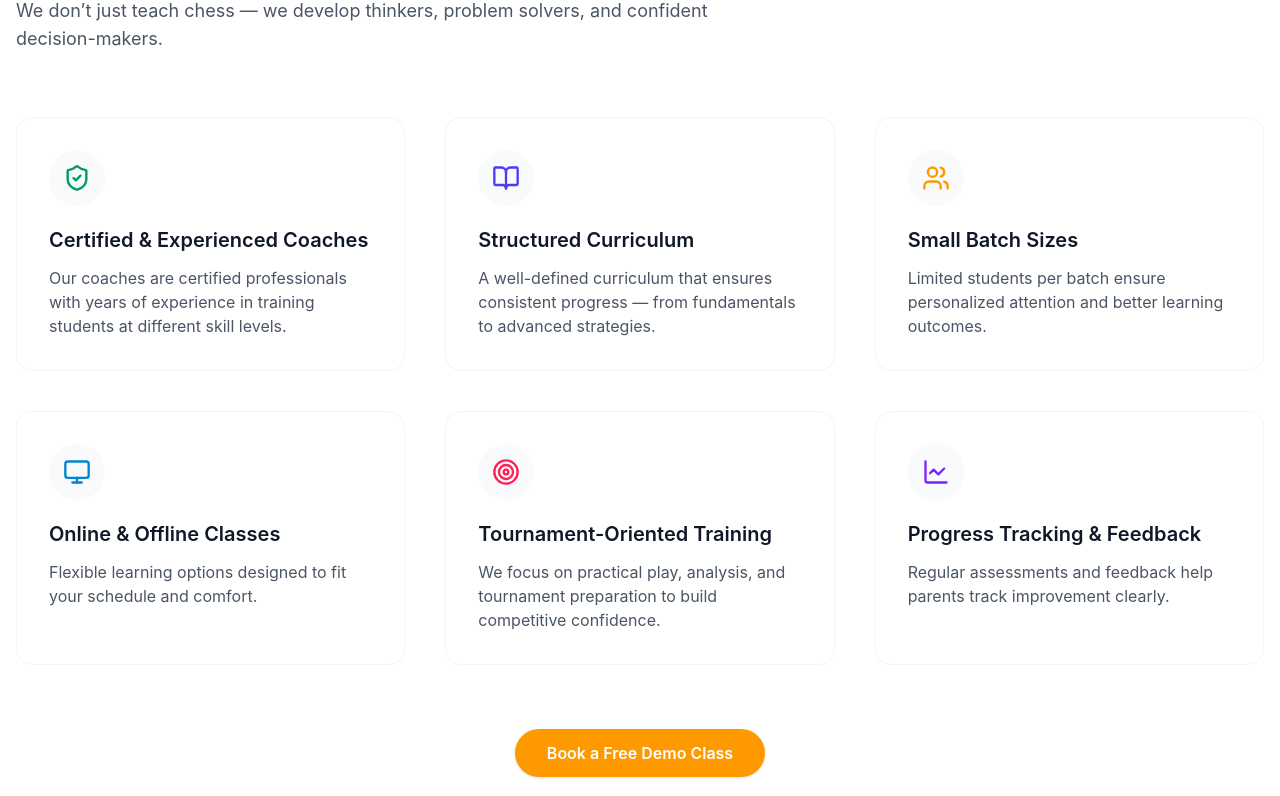
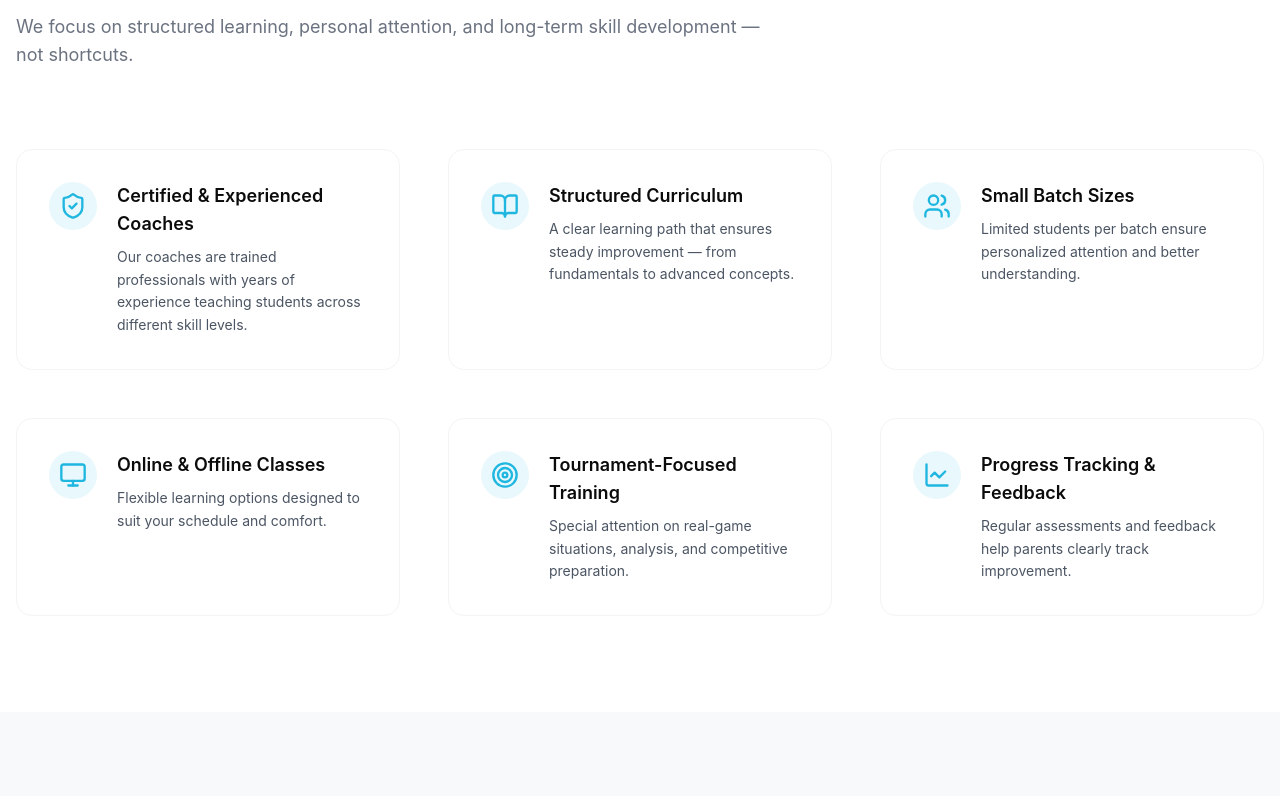
Before and after one commit to vivekmehto/nimzo-academy, a React (Vite) app: page / in a window 1280 px wide. Shown: the part 2044-2840 px from the top of the page. Built offline with nearby package versions, Linux system fonts and the light colour scheme.

Commit message:
Update: why choose us component

```diff
--- a/src/components/WhyChooseUs.tsx
+++ b/src/components/WhyChooseUs.tsx
@@ -16,90 +16,90 @@ type Reason = {
 
 const reasons: Reason[] = [
   {
-    icon: <ShieldCheck className="h-7 w-7 text-emerald-600" />,
+    icon: <ShieldCheck className="h-7 w-7 text-[#1FB6E0]" />,
     title: "Certified & Experienced Coaches",
     description:
-      "Our coaches are certified professionals with years of experience in training students at different skill levels.",
+      "Our coaches are trained professionals with years of experience teaching students across different skill levels.",
   },
   {
-    icon: <BookOpen className="h-7 w-7 text-indigo-600" />,
+    icon: <BookOpen className="h-7 w-7 text-[#1FB6E0]" />,
     title: "Structured Curriculum",
     description:
-      "A well-defined curriculum that ensures consistent progress — from fundamentals to advanced strategies.",
+      "A clear learning path that ensures steady improvement — from fundamentals to advanced concepts.",
   },
   {
-    icon: <Users className="h-7 w-7 text-amber-500" />,
+    icon: <Users className="h-7 w-7 text-[#1FB6E0]" />,
     title: "Small Batch Sizes",
     description:
-      "Limited students per batch ensure personalized attention and better learning outcomes.",
+      "Limited students per batch ensure personalized attention and better understanding.",
   },
   {
-    icon: <Monitor className="h-7 w-7 text-sky-600" />,
+    icon: <Monitor className="h-7 w-7 text-[#1FB6E0]" />,
     title: "Online & Offline Classes",
     description:
-      "Flexible learning options designed to fit your schedule and comfort.",
+      "Flexible learning options designed to suit your schedule and comfort.",
   },
   {
-    icon: <Target className="h-7 w-7 text-rose-500" />,
-    title: "Tournament-Oriented Training",
+    icon: <Target className="h-7 w-7 text-[#1FB6E0]" />,
+    title: "Tournament-Focused Training",
     description:
-      "We focus on practical play, analysis, and tournament preparation to build competitive confidence.",
+      "Special attention on real-game situations, analysis, and competitive preparation.",
   },
   {
-    icon: <LineChart className="h-7 w-7 text-violet-600" />,
+    icon: <LineChart className="h-7 w-7 text-[#1FB6E0]" />,
     title: "Progress Tracking & Feedback",
     description:
-      "Regular assessments and feedback help parents track improvement clearly.",
+      "Regular assessments and feedback help parents clearly track improvement.",
   },
 ];
 
 const WhyChooseUs: React.FC = () => {
   return (
-    <section className="bg-white py-20">
+    <section className="bg-white py-24 scroll-mt-20" id="why-choose-us">
       <div className="mx-auto max-w-7xl px-4">
 
         {/* Heading */}
-        <div className="mb-16 max-w-3xl">
-          <h2 className="text-3xl font-bold text-gray-900 md:text-4xl">
+        <div className="mb-20 max-w-3xl">
+          <h2 className="text-3xl font-bold text-[#0B0B0B] md:text-4xl">
             Why Parents Choose Our Chess Academy
           </h2>
-          <p className="mt-4 text-lg text-gray-600">
-            We don’t just teach chess — we develop thinkers, problem solvers,
-            and confident decision-makers.
+          <p className="mt-4 text-lg text-[#6B7280]">
+            We focus on structured learning, personal attention, and long-term
+            skill development — not shortcuts.
           </p>
         </div>
 
-        {/* Reasons Grid */}
-        <div className="grid gap-10 md:grid-cols-2 lg:grid-cols-3">
+        {/* Grid */}
+        <div className="grid gap-12 md:grid-cols-2 lg:grid-cols-3">
           {reasons.map((reason, index) => (
             <div
               key={index}
-              className="group rounded-2xl border border-gray-100 p-8 transition hover:border-gray-200 hover:shadow-md"
+              className="
+                flex gap-5
+                rounded-2xl border border-gray-100
+                p-8
+                transition-all duration-300
+                hover:shadow-[0_10px_40px_rgba(0,0,0,0.06)]
+              "
             >
-              <div className="mb-5 flex h-14 w-14 items-center justify-center rounded-full bg-gray-50">
+              {/* Icon */}
+              <div className="flex h-12 w-12 shrink-0 items-center justify-center rounded-full bg-[#1FB6E0]/10">
                 {reason.icon}
               </div>
 
-              <h3 className="text-xl font-semibold text-gray-900">
-                {reason.title}
-              </h3>
-
-              <p className="mt-3 text-gray-600">
-                {reason.description}
-              </p>
+              {/* Content */}
+              <div>
+                <h3 className="text-lg font-semibold text-[#0B0B0B]">
+                  {reason.title}
+                </h3>
+                <p className="mt-2 text-sm leading-relaxed text-[#4B5563]">
+                  {reason.description}
+                </p>
+              </div>
             </div>
           ))}
         </div>
 
-        {/* CTA */}
-        <div className="mt-16 text-center">
-          <a
-            href="#demo"
-            className="inline-block rounded-full bg-amber-500 px-8 py-3 text-base font-semibold text-white shadow hover:bg-amber-600 transition"
-          >
-            Book a Free Demo Class
-          </a>
-        </div>
       </div>
     </section>
   );
```
